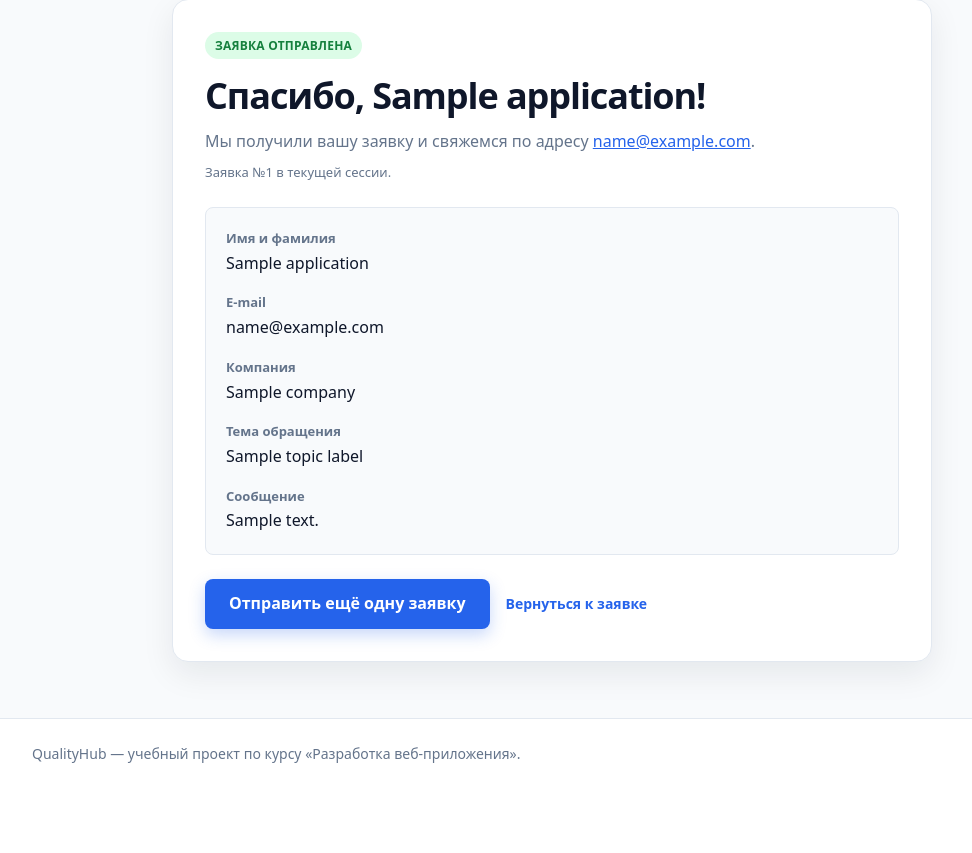
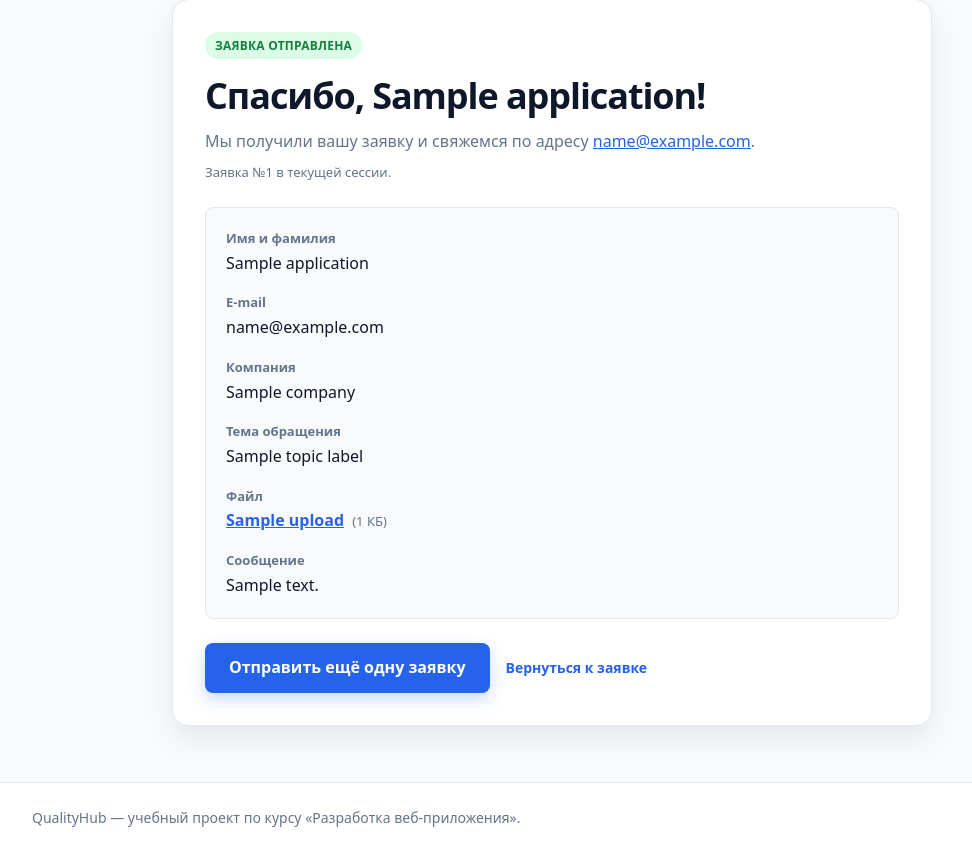
Before and after one commit to kara-bell/web-apps-development, a Flask app: template 2/templates/result.html in a window 1280 px wide. Shown: the part 106-959 px from the top of the page, without its empty margins (88-1060 px from the left). Before the commit the page ends 869 px from the top, so only its background shows below. Run offline with Flask 3, Linux system fonts and the light colour scheme; the template is opened without the code that fills it: most values are stand-ins (such as "Sample title", 1, 10 or a date in 2020).

Commit message:
задание 2: загрузка и скачивание файлов

```diff
--- a/2/app.py
+++ b/2/app.py
@@ -1,10 +1,28 @@
 import os
 import re
+import uuid
+from pathlib import Path
 
-from flask import Flask, redirect, render_template, request, session, url_for
+from flask import (
+    Flask,
+    abort,
+    redirect,
+    render_template,
+    request,
+    send_from_directory,
+    session,
+    url_for,
+)
+from werkzeug.exceptions import RequestEntityTooLarge
+
+BASE_DIR = Path(__file__).resolve().parent
+UPLOAD_DIR = BASE_DIR / "uploads"
+UPLOAD_DIR.mkdir(exist_ok=True)
 
 app = Flask(__name__)
 app.config["SECRET_KEY"] = os.environ.get("SECRET_KEY", "qualityhub-dev-secret")
+app.config["UPLOAD_FOLDER"] = str(UPLOAD_DIR)
+app.config["MAX_CONTENT_LENGTH"] = 6 * 1024 * 1024
 
 TOPICS = {
     "demo": "Демонстрация",
@@ -13,10 +31,12 @@ TOPICS = {
     "other": "Другое",
 }
 
+ALLOWED_EXTENSIONS = {".pdf", ".png", ".jpg", ".jpeg", ".txt"}
+MAX_FILE_SIZE = 5 * 1024 * 1024
 EMAIL_RE = re.compile(r"^[^@\s]+@[^@\s]+\.[^@\s]+$")
 
 
-def validate_application(form):
+def validate_application(form, uploaded_file):
     data = {
         "name": form.get("name", "").strip(),
         "email": form.get("email", "").strip(),
@@ -41,7 +61,51 @@ def validate_application(form):
     if not 10 <= len(data["message"]) <= 2000:
         errors["message"] = "Опишите вопрос: от 10 до 2000 символов."
 
-    return data, errors
+    file_info = {
+        "original_name": "",
+        "extension": "",
+        "size": 0,
+    }
+
+    if uploaded_file is None or not uploaded_file.filename:
+        errors["attachment"] = "Приложите файл: PDF, PNG, JPG, JPEG или TXT."
+    else:
+        file_info["original_name"] = Path(uploaded_file.filename).name
+        file_info["extension"] = Path(file_info["original_name"]).suffix.lower()
+
+        if file_info["extension"] not in ALLOWED_EXTENSIONS:
+            errors["attachment"] = "Допустимы файлы PDF, PNG, JPG, JPEG или TXT."
+        else:
+            uploaded_file.stream.seek(0, os.SEEK_END)
+            file_info["size"] = uploaded_file.stream.tell()
+            uploaded_file.stream.seek(0)
+
+            if file_info["size"] == 0:
+                errors["attachment"] = "Файл пустой. Выберите другой файл."
+            elif file_info["size"] > MAX_FILE_SIZE:
+                errors["attachment"] = "Файл не должен превышать 5 МБ."
+
+    return data, errors, file_info
+
+
+def delete_upload(upload):
+    if not upload:
+        return
+
+    stored_name = upload.get("stored_name")
+    if stored_name:
+        try:
+            (UPLOAD_DIR / stored_name).unlink(missing_ok=True)
+        except OSError:
+            # Windows может удерживать файл, пока идёт скачивание.
+            pass
+
+
+@app.template_filter("filesize")
+def format_filesize(size):
+    if size >= 1024 * 1024:
+        return f"{size / (1024 * 1024):.1f} МБ"
+    return f"{max(1, round(size / 1024))} КБ"
 
 
 @app.get("/")
@@ -59,7 +123,8 @@ def index():
 
 @app.post("/submit")
 def submit():
-    data, errors = validate_application(request.form)
+    uploaded_file = request.files.get("attachment")
+    data, errors, file_info = validate_application(request.form, uploaded_file)
 
     if errors:
         return render_template(
@@ -71,7 +136,29 @@ def submit():
             applications_count=session.get("applications_count", 0),
         )
 
+    stored_name = f"{uuid.uuid4().hex}{file_info['extension']}"
+
+    try:
+        uploaded_file.save(UPLOAD_DIR / stored_name)
+    except OSError:
+        errors["attachment"] = "Не удалось сохранить файл. Попробуйте ещё раз."
+        return render_template(
+            "index.html",
+            form=data,
+            errors=errors,
+            topics=TOPICS,
+            has_draft=False,
+            applications_count=session.get("applications_count", 0),
+        )
+
+    delete_upload(session.get("upload"))
+
     session["application"] = data
+    session["upload"] = {
+        "original_name": file_info["original_name"],
+        "stored_name": stored_name,
+        "size": file_info["size"],
+    }
     session["applications_count"] = session.get("applications_count", 0) + 1
     return redirect(url_for("result"))
 
@@ -86,16 +173,45 @@ def result():
     return render_template(
         "result.html",
         application=application,
+        upload=session.get("upload"),
         topic_label=TOPICS.get(application.get("topic"), "—"),
         applications_count=session.get("applications_count", 0),
     )
 
 
+@app.get("/uploads/<filename>")
+def download_file(filename):
+    upload = session.get("upload")
+
+    if not upload or upload.get("stored_name") != filename:
+        abort(404)
+
+    return send_from_directory(
+        app.config["UPLOAD_FOLDER"],
+        filename,
+        as_attachment=True,
+        download_name=upload.get("original_name", filename),
+    )
+
+
 @app.post("/reset")
 def reset():
+    delete_upload(session.get("upload"))
     session.clear()
     return redirect(url_for("index"))
 
 
+@app.errorhandler(RequestEntityTooLarge)
+def handle_large_request(error):
+    return render_template(
+        "index.html",
+        form={},
+        errors={"attachment": "Файл слишком большой. Максимальный размер — 5 МБ."},
+        topics=TOPICS,
+        has_draft=bool(session.get("application")),
+        applications_count=session.get("applications_count", 0),
+    )
+
+
 if __name__ == "__main__":
     app.run(debug=True)
--- a/2/static/css/style.css
+++ b/2/static/css/style.css
@@ -444,7 +444,20 @@ main:focus {
   margin: 0;
   color: var(--color-ink-900);
   overflow-wrap: anywhere;
+}
+
+.result__message {
   white-space: pre-line;
+}
+
+.result__file-link {
+  font-weight: 600;
+}
+
+.result__file-size {
+  margin-left: 4px;
+  font-size: 13px;
+  color: var(--color-ink-500);
 }
 
 .result__actions {
--- a/2/templates/index.html
+++ b/2/templates/index.html
@@ -141,11 +141,15 @@
         type="file"
         required
         accept=".pdf,.png,.jpg,.jpeg,.txt"
-        aria-describedby="attachment-hint"
+        aria-describedby="attachment-hint{% if errors.get('attachment') %} attachment-error{% endif %}"
+        {% if errors.get('attachment') %}aria-invalid="true"{% endif %}
       >
       <p class="form-field__hint" id="attachment-hint">
         PDF, PNG, JPG или TXT, не больше 5 МБ.
       </p>
+      {% if errors.get('attachment') %}
+      <p class="form-field__error" id="attachment-error">{{ errors.attachment }}</p>
+      {% endif %}
     </div>
 
     <div class="form-actions form-field--full">
--- a/2/templates/result.html
+++ b/2/templates/result.html
@@ -32,8 +32,19 @@
       <dd>{{ topic_label }}</dd>
     </div>
     <div>
+      <dt>Файл</dt>
+      <dd>
+        {% if upload %}
+          <a class="result__file-link" href="{{ url_for('download_file', filename=upload.stored_name) }}">{{ upload.original_name }}</a>
+          <span class="result__file-size">({{ upload.size | filesize }})</span>
+        {% else %}
+          —
+        {% endif %}
+      </dd>
+    </div>
+    <div>
       <dt>Сообщение</dt>
-      <dd>{{ application.message }}</dd>
+      <dd class="result__message">{{ application.message }}</dd>
     </div>
   </dl>
 
```
